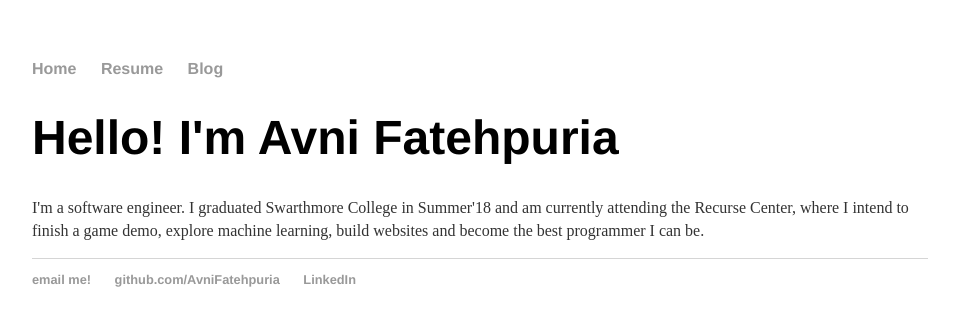
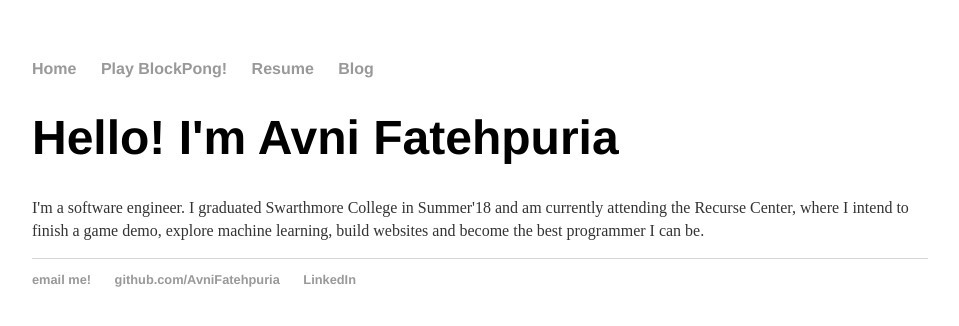
Before and after one commit to AvniFatehpuria/AvniFatehpuria.github.io, a Jekyll site: the page built from index.html, in a window 1280 px wide. Shown: the top 326 px of the page, without its empty margins (160-1119 px from the left). Built offline with Jekyll 4.4.1, drawn with Linux system fonts in a browser that asks for light colours.

Commit message:
Update default.html

```diff
--- a/_layouts/default.html
+++ b/_layouts/default.html
@@ -9,6 +9,7 @@
 			<nav>
 	    		<ul>
 	        		<li><a href="/">Home</a></li>
+				<li><a href="/BlockPong">Play BlockPong!</a></li>
 		        	<li><a href="/resume">Resume</a></li>
 	        		<li><a href="/blog">Blog</a></li>
 	    		</ul>
```
